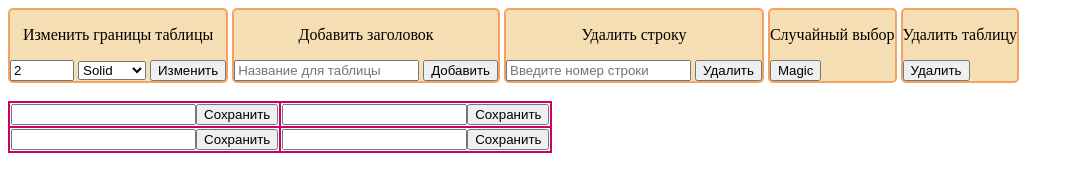
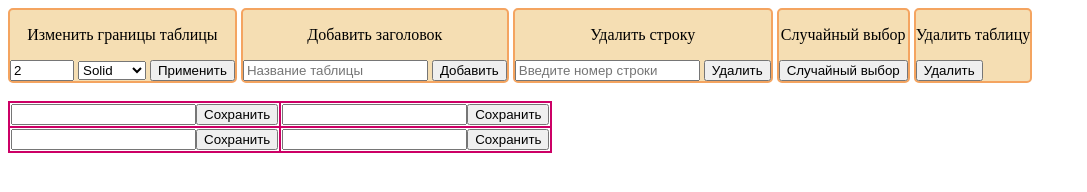
Before and after one commit to kseniag-hub/Web-itmo, a plain HTML site: page js/js-2/js-2.html in a window 1280 px wide. Both pictures are taken after a click on the button "Создать таблицу". Shown: the whole page, without its empty margins (0-1087 px from the left). Drawn offline with Linux system fonts and the light colour scheme.

Commit message:
Update js-2.html

```diff
--- a/js/js-2/js-2.html
+++ b/js/js-2/js-2.html
@@ -9,8 +9,8 @@
 <body>
 
 <form action="" id="UserForm">
-    X: <input type="number" value=2 name="A" min="0" />
-    Y: <input type="number" value=2 name="B" min="0" />
+    Строки: <input type="number" value=2 name="A" min="0" />
+    Стоблцы: <input type="number" value=2 name="B" min="0" />
     <input type="button" value="Создать таблицу" onclick="CreateTable(this.form.A.value, this.form.B.value);">
 </form>
 
@@ -29,14 +29,14 @@
             <option value="inset">Inset</option>
             <option value="outset">Outset</option>
             </select>
-            <input id="change_table" type="button" value="Изменить" onclick="setBorder();" />
+            <input id="change_table" type="button" value="Применить" onclick="setBorder();" />
         </form>
 	</div>
 
 	<div>
 		<p align="center">Добавить заголовок</p>
 		<form action="">
-			<input id="title" type="text" placeholder = "Название для таблицы"/>
+			<input id="title" type="text" placeholder = "Название таблицы"/>
 			<input type="button" value="Добавить" onclick="addTitle();" />
 		</form>
 	</div>
@@ -51,7 +51,7 @@
 
     <div>
 		<p align="center">Случайный выбор</p>
-		<button onclick="makeMagic();">Magic</button>
+		<button onclick="rand();">Случайный выбор</button>
 	</div>
 
 	<div>
```
